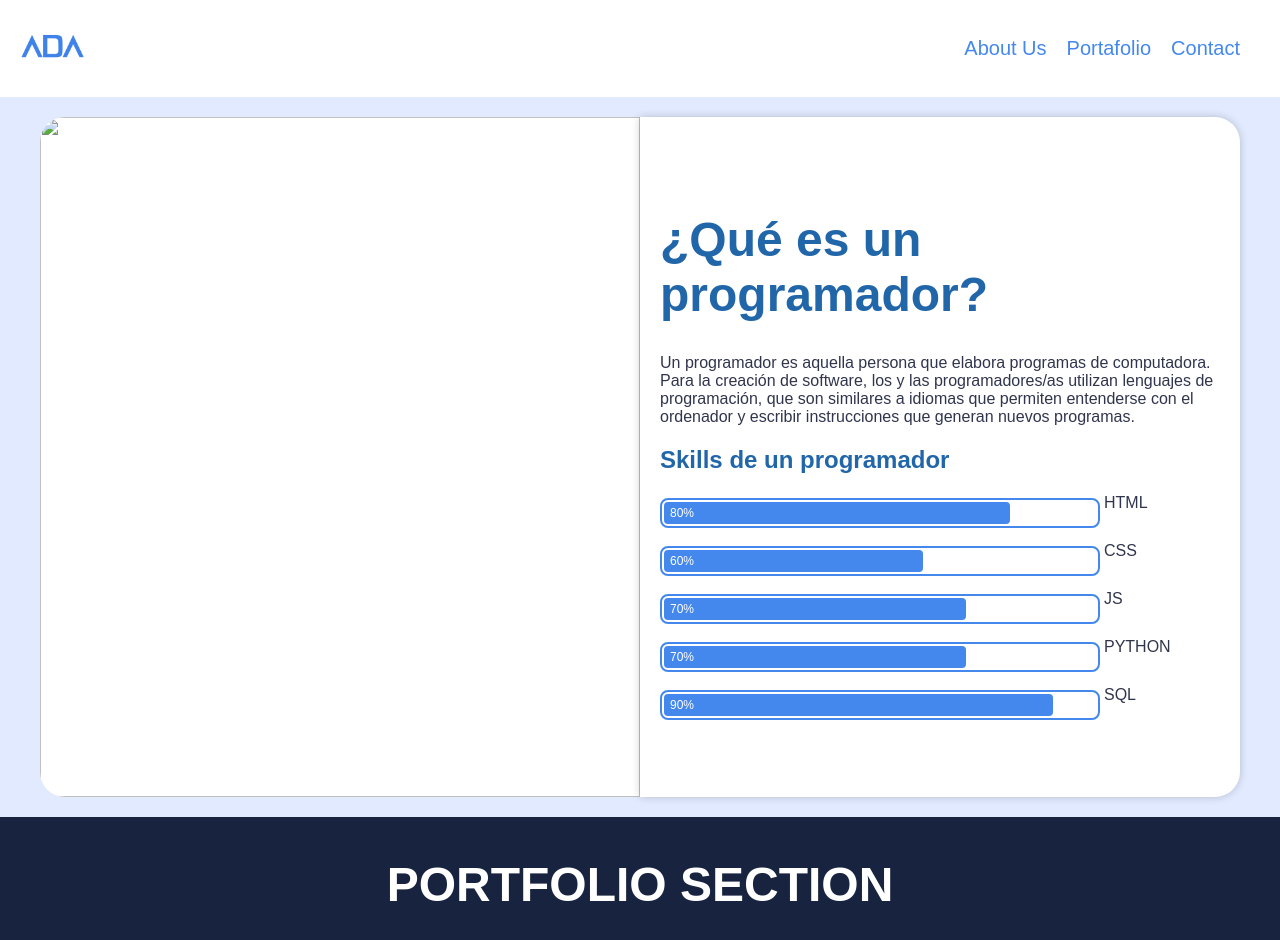
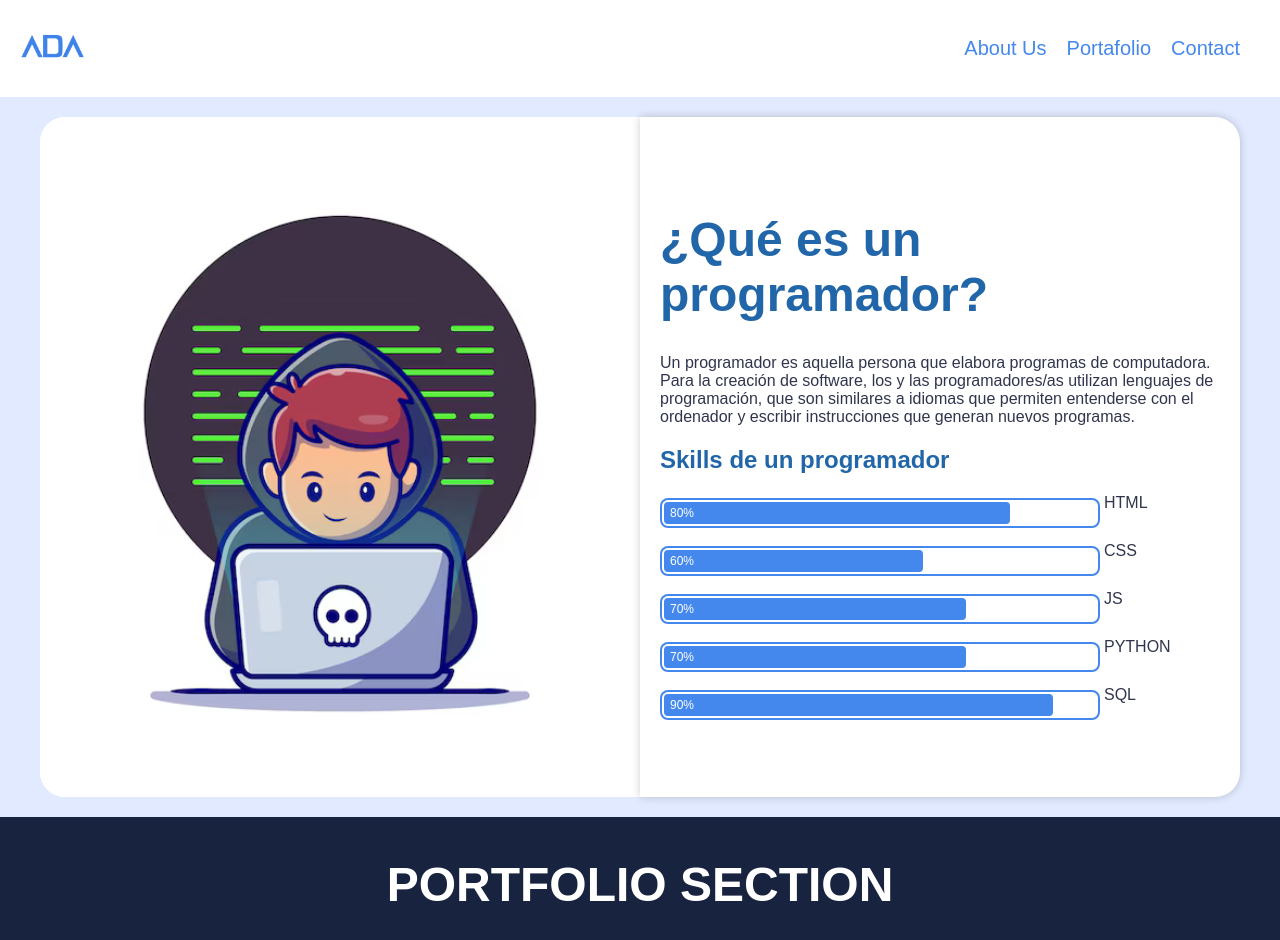
Before and after one commit to 1Black-Zero/1Black-Zero.github.io, a plain HTML site: page Index.html in a window 1280 px wide. Shown: the top 940 px of the page. Drawn offline with Linux system fonts and the light colour scheme.

Commit message:
Initial commit

```diff
--- a/Index.html
+++ b/Index.html
@@ -5,7 +5,7 @@
     <meta name="viewport" content="width=device-width, initial-scale=1.0">
     <title>Practics Tool</title>
     <link rel="stylesheet" href="Style.css">
-    <link rel="icon" href="logo.png">
+    <link rel="icon" href="Imagen.ico">
 </head>
 <body>
     <header class="header">
@@ -25,7 +25,7 @@
     <main class="profile" id="profile">
         <div class="profile__wrapper">
             <div class="profile__img-container">
-                <img src="Programador.avif" class="profile__img">
+                <img src="Programador.png" class="profile__img">
             </div>
             <div class="profile__data-container">
                 <div class="profile__data">
```
Also changed, not shown: Imagen.ico (added), Programador.png (added).
